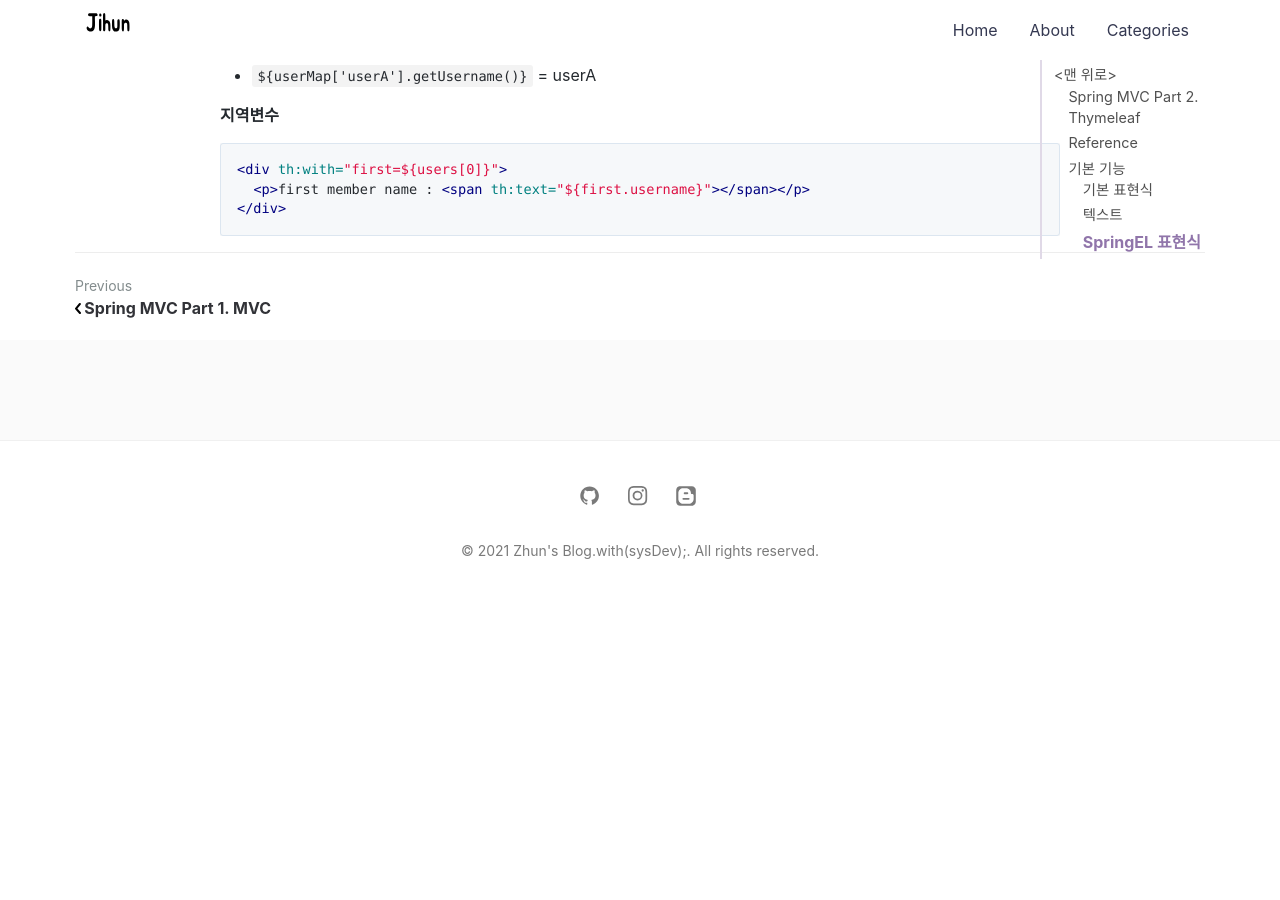
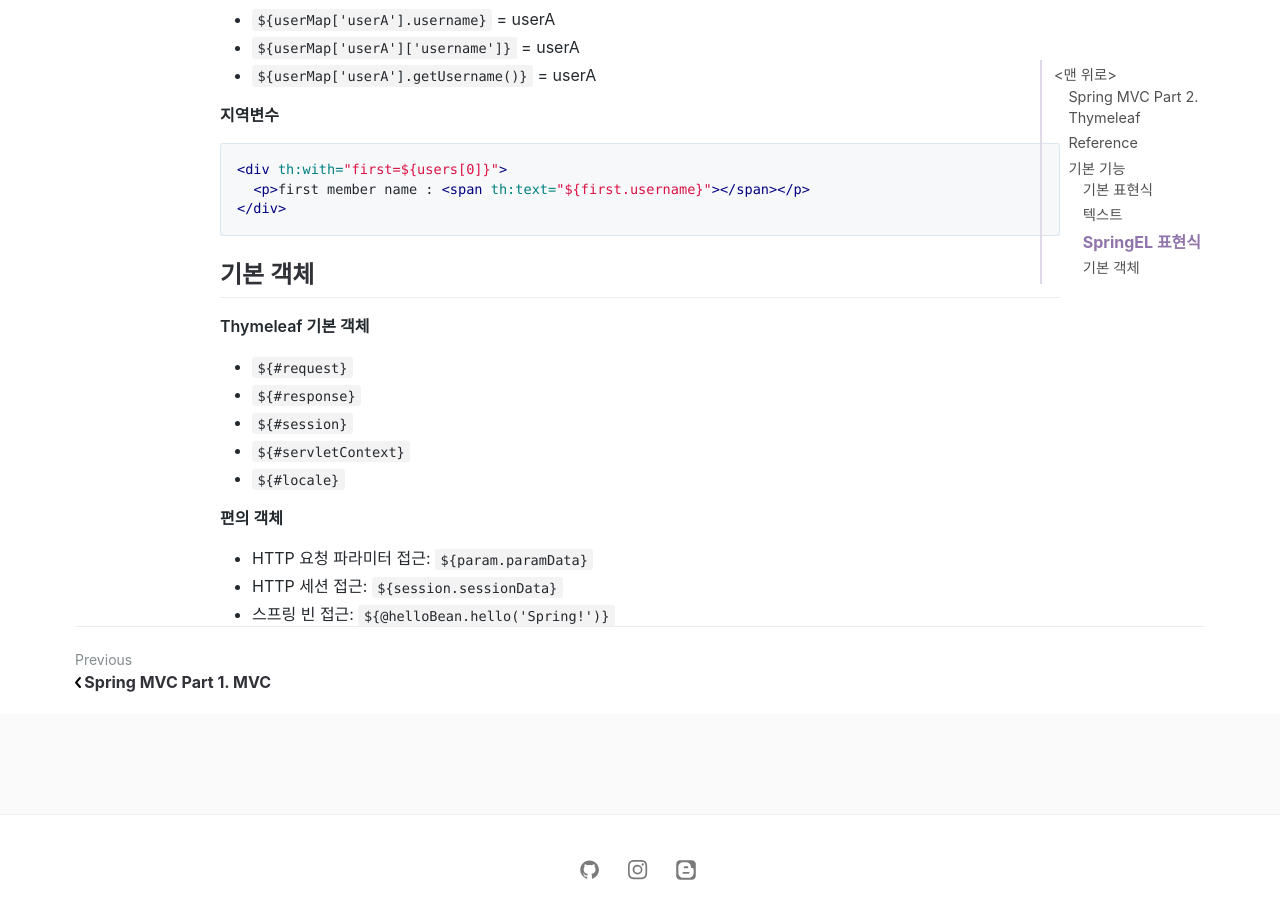
Before and after one commit to jihunparkme/jihunparkme.github.io, a Jekyll site: the page built from _posts/2021-10-11-Spring-MVC-Part2-Thymeleaf.md, in a window 1280 px wide and 900 px high, scrolled down 3813 px. Built offline with Jekyll 4.4.1, drawn with Linux system fonts in a browser that asks for light colours; comment, search, counter and statistics services are not loaded; before the commit the page ends 4419 px from its top, so only the background shows below that; some of the changed text lies outside the part shown.

Commit message:
[타임리프 - 기본 기능] 기본 객체들

````diff
--- a/_posts/2021-10-11-Spring-MVC-Part2-Thymeleaf.md
+++ b/_posts/2021-10-11-Spring-MVC-Part2-Thymeleaf.md
@@ -171,3 +171,19 @@ featured-img: spring_mvc_2
   <p>first member name : <span th:text="${first.username}"></span></p>
 </div>
 ```
+
+## 기본 객체
+
+**Thymeleaf 기본 객체**
+
+- `${#request}`
+- `${#response}`
+- `${#session}`
+- `${#servletContext}`
+- `${#locale}`
+
+**편의 객체**
+
+- HTTP 요청 파라미터 접근: `${param.paramData}`
+- HTTP 세션 접근: `${session.sessionData}`
+- 스프링 빈 접근: `${@helloBean.hello('Spring!')}`
````
